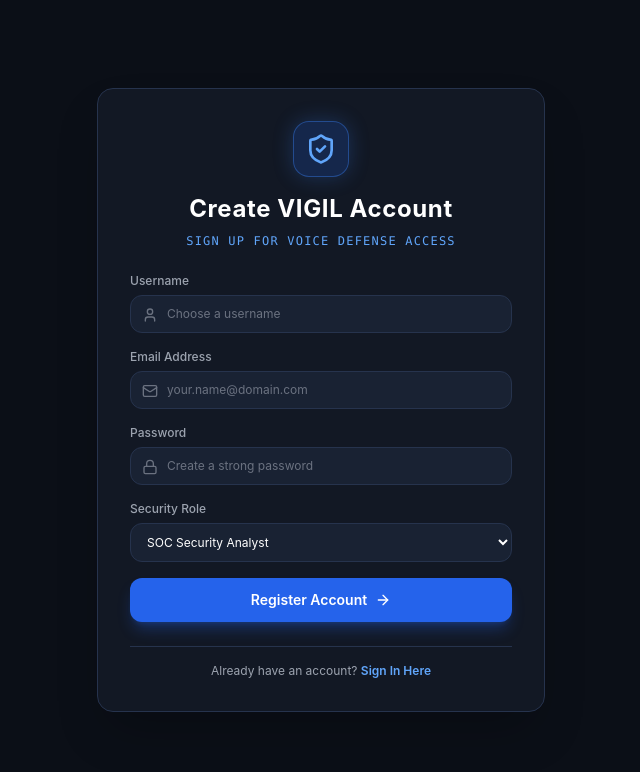
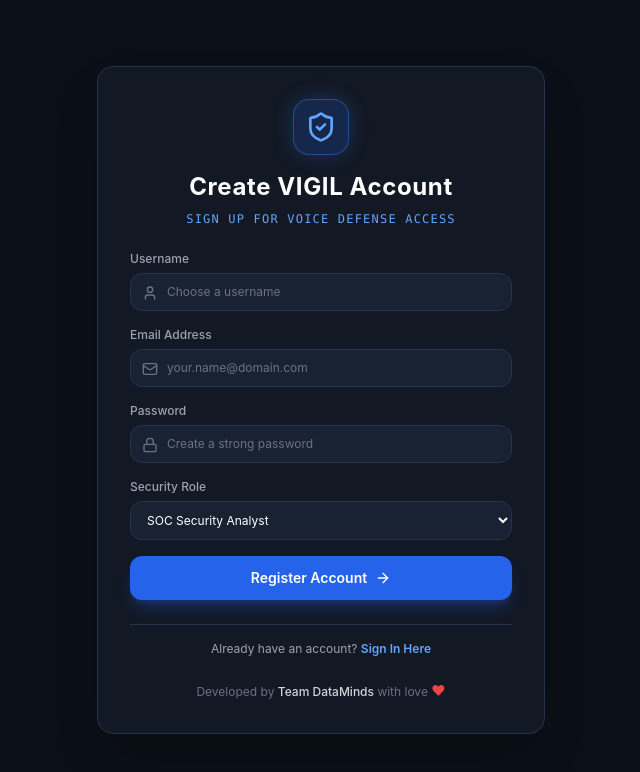
Before and after one commit to Mokshsaini7/VIGIl, a Next.js app in the folder frontend/: page / in a window 1280 px wide. Both pictures are taken after typing "Sample", "Sample123" into the empty fields and a click on the button "Create VIGIL Account". Shown: the top 772 px of the page, without its empty margins (319-959 px from the left). Built offline with nearby package versions, Linux system fonts and the light colour scheme; no server answers.

Commit message:
Update SignupView.tsx

```diff
--- a/frontend/src/components/SignupView.tsx
+++ b/frontend/src/components/SignupView.tsx
@@ -1,14 +1,28 @@
 'use client';
 
 import React, { useState } from 'react';
-import { ShieldAlert, Lock, User, Mail, ShieldCheck, ArrowRight, AlertCircle } from 'lucide-react';
+import {
+  ShieldCheck,
+  Lock,
+  User,
+  Mail,
+  ArrowRight,
+  AlertCircle,
+} from 'lucide-react';
 
 interface SignupViewProps {
-  onSignupSuccess: (user: { username: string; role: string; token: string }) => void;
+  onSignupSuccess: (user: {
+    username: string;
+    role: string;
+    token: string;
+  }) => void;
   onSwitchToLogin: () => void;
 }
 
-export const SignupView: React.FC<SignupViewProps> = ({ onSignupSuccess, onSwitchToLogin }) => {
+export const SignupView: React.FC<SignupViewProps> = ({
+  onSignupSuccess,
+  onSwitchToLogin,
+}) => {
   const [username, setUsername] = useState('');
   const [email, setEmail] = useState('');
   const [password, setPassword] = useState('');
@@ -18,6 +32,7 @@ export const SignupView: React.FC<SignupViewProps> = ({ onSignupSuccess, onSwitc
 
   const handleSubmit = async (e: React.FormEvent) => {
     e.preventDefault();
+
     if (!username || !email || !password) {
       setError('Please fill in all required fields.');
       return;
@@ -27,23 +42,54 @@ export const SignupView: React.FC<SignupViewProps> = ({ onSignupSuccess, onSwitc
     setError(null);
 
     try {
-      const res = await fetch('https://vigil-backend-bbwj.onrender.com/api/auth/register', {
-        method: 'POST',
-        headers: { 'Content-Type': 'application/json' },
-        body: JSON.stringify({ username, email, password, role })
-      });
+      const res = await fetch(
+        'https://vigil-backend-bbwj.onrender.com/api/auth/register',
+        {
+          method: 'POST',
+          headers: {
+            'Content-Type': 'application/json',
+          },
+          body: JSON.stringify({
+            username,
+            email,
+            password,
+            role,
+          }),
+        }
+      );
 
       if (res.ok) {
         const data = await res.json();
+
         localStorage.setItem('vigil_token', data.access_token);
-        localStorage.setItem('vigil_user', JSON.stringify({ username: data.username, role: data.role }));
-        onSignupSuccess({ username: data.username, role: data.role, token: data.access_token });
+
+        localStorage.setItem(
+          'vigil_user',
+          JSON.stringify({
+            username: data.username,
+            role: data.role,
+          })
+        );
+
+        onSignupSuccess({
+          username: data.username,
+          role: data.role,
+          token: data.access_token,
+        });
       } else {
-        const errData = await res.json().catch(() => ({ detail: 'Registration failed' }));
-        setError(errData.detail || 'Could not create account. Username or Email may already exist.');
+        const errData = await res
+          .json()
+          .catch(() => ({ detail: 'Registration failed' }));
+
+        setError(
+          errData.detail ||
+            'Could not create account. Username or Email may already exist.'
+        );
       }
     } catch (err) {
-      setError('Server connection error. Please ensure backend is running.');
+      setError(
+        'Server connection error. Please ensure backend is running.'
+      );
     } finally {
       setLoading(false);
     }
@@ -58,8 +104,14 @@ export const SignupView: React.FC<SignupViewProps> = ({ onSignupSuccess, onSwitc
           <div className="inline-flex w-14 h-14 rounded-2xl bg-blue-600/20 border border-blue-500/40 items-center justify-center text-blue-400 mb-2 glow-blue">
             <ShieldCheck className="w-8 h-8 text-blue-400" />
           </div>
-          <h1 className="text-2xl font-bold text-white tracking-wide">Create VIGIL Account</h1>
-          <p className="text-xs text-blue-400 uppercase tracking-widest font-mono">Sign Up For Voice Defense Access</p>
+
+          <h1 className="text-2xl font-bold text-white tracking-wide">
+            Create VIGIL Account
+          </h1>
+
+          <p className="text-xs text-blue-400 uppercase tracking-widest font-mono">
+            Sign Up For Voice Defense Access
+          </p>
         </div>
 
         {/* Error Alert */}
@@ -72,10 +124,16 @@ export const SignupView: React.FC<SignupViewProps> = ({ onSignupSuccess, onSwitc
 
         {/* Registration Form */}
         <form onSubmit={handleSubmit} className="space-y-4 text-xs">
+
+          {/* Username */}
           <div>
-            <label className="block text-gray-400 mb-1.5 font-medium">Username</label>
+            <label className="block text-gray-400 mb-1.5 font-medium">
+              Username
+            </label>
+
             <div className="relative">
               <User className="w-4 h-4 text-gray-500 absolute left-3 top-3" />
+
               <input
                 type="text"
                 placeholder="Choose a username"
@@ -86,10 +144,15 @@ export const SignupView: React.FC<SignupViewProps> = ({ onSignupSuccess, onSwitc
             </div>
           </div>
 
+          {/* Email */}
           <div>
-            <label className="block text-gray-400 mb-1.5 font-medium">Email Address</label>
+            <label className="block text-gray-400 mb-1.5 font-medium">
+              Email Address
+            </label>
+
             <div className="relative">
               <Mail className="w-4 h-4 text-gray-500 absolute left-3 top-3" />
+
               <input
                 type="email"
                 placeholder="your.name@domain.com"
@@ -100,10 +163,15 @@ export const SignupView: React.FC<SignupViewProps> = ({ onSignupSuccess, onSwitc
             </div>
           </div>
 
+          {/* Password */}
           <div>
-            <label className="block text-gray-400 mb-1.5 font-medium">Password</label>
+            <label className="block text-gray-400 mb-1.5 font-medium">
+              Password
+            </label>
+
             <div className="relative">
               <Lock className="w-4 h-4 text-gray-500 absolute left-3 top-3" />
+
               <input
                 type="password"
                 placeholder="Create a strong password"
@@ -114,25 +182,41 @@ export const SignupView: React.FC<SignupViewProps> = ({ onSignupSuccess, onSwitc
             </div>
           </div>
 
+          {/* Security Role */}
           <div>
-            <label className="block text-gray-400 mb-1.5 font-medium">Security Role</label>
+            <label className="block text-gray-400 mb-1.5 font-medium">
+              Security Role
+            </label>
+
             <select
               value={role}
               onChange={(e) => setRole(e.target.value)}
               className="w-full bg-[#192233] border border-[#26334D] rounded-xl px-3 py-2.5 text-white focus:outline-none focus:border-blue-500"
             >
-              <option value="ANALYST">SOC Security Analyst</option>
-              <option value="OPERATOR">Live Operations Monitor</option>
-              <option value="ADMIN">System Administrator</option>
+              <option value="ANALYST">
+                SOC Security Analyst
+              </option>
+
+              <option value="OPERATOR">
+                Live Operations Monitor
+              </option>
+
+              <option value="ADMIN">
+                System Administrator
+              </option>
             </select>
           </div>
 
+          {/* Register Button */}
           <button
             type="submit"
             disabled={loading}
             className="w-full bg-blue-600 hover:bg-blue-500 text-white font-semibold py-3 rounded-xl transition-all shadow-lg shadow-blue-600/30 flex items-center justify-center space-x-2 disabled:opacity-50 text-sm"
           >
-            <span>{loading ? 'Creating Account...' : 'Register Account'}</span>
+            <span>
+              {loading ? 'Creating Account...' : 'Register Account'}
+            </span>
+
             {!loading && <ArrowRight className="w-4 h-4" />}
           </button>
         </form>
@@ -140,7 +224,9 @@ export const SignupView: React.FC<SignupViewProps> = ({ onSignupSuccess, onSwitc
         {/* Footer Link to Login */}
         <div className="pt-4 border-t border-[#26334D] text-center text-xs text-gray-400">
           Already have an account?{' '}
+
           <button
+            type="button"
             onClick={onSwitchToLogin}
             className="text-blue-400 font-semibold hover:underline"
           >
@@ -148,7 +234,21 @@ export const SignupView: React.FC<SignupViewProps> = ({ onSignupSuccess, onSwitc
           </button>
         </div>
 
+        {/* Team Credit */}
+        <div className="text-center text-xs text-gray-500 -mt-2">
+          Developed by{' '}
+
+          <span className="text-gray-300 font-medium">
+            Team DataMinds
+          </span>{' '}
+
+          with love{' '}
+          <span className="text-red-500 text-sm">♥</span>
+        </div>
+
       </div>
     </div>
   );
 };
+
+export default SignupView;
```
